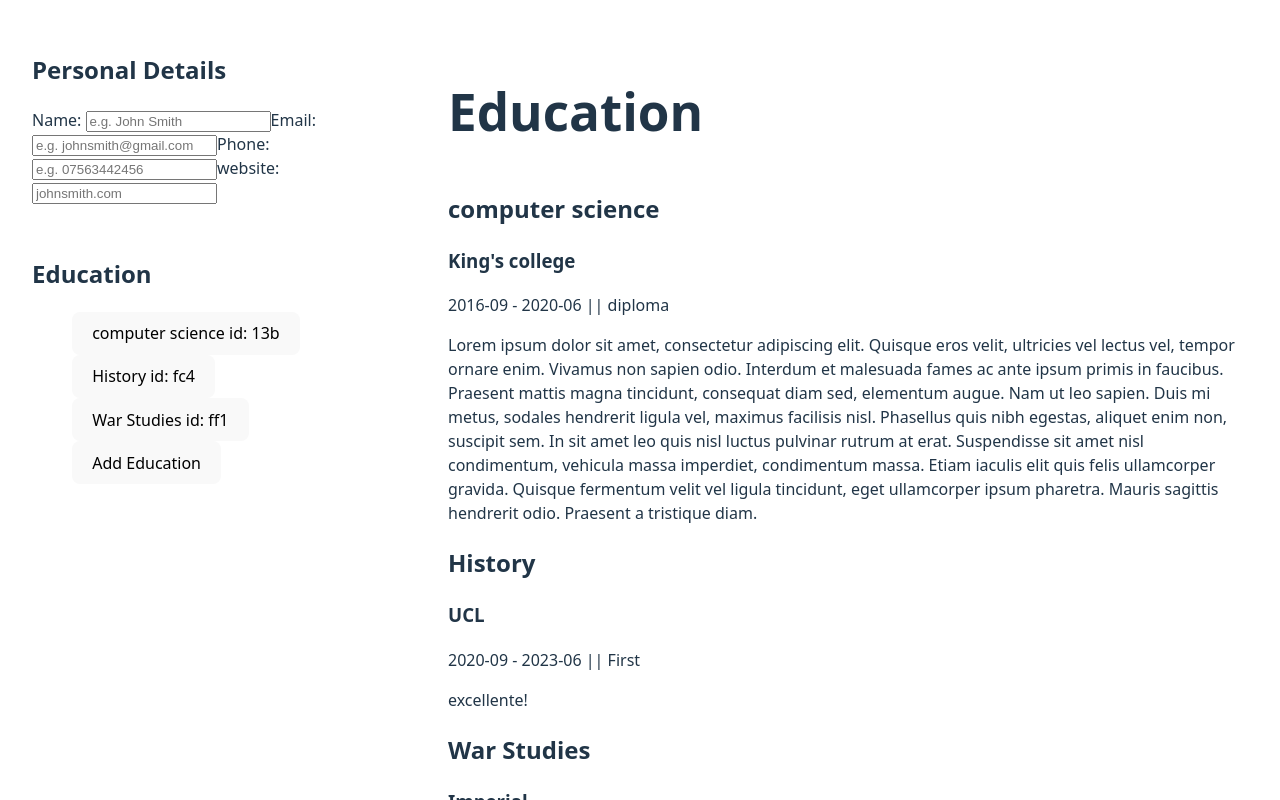
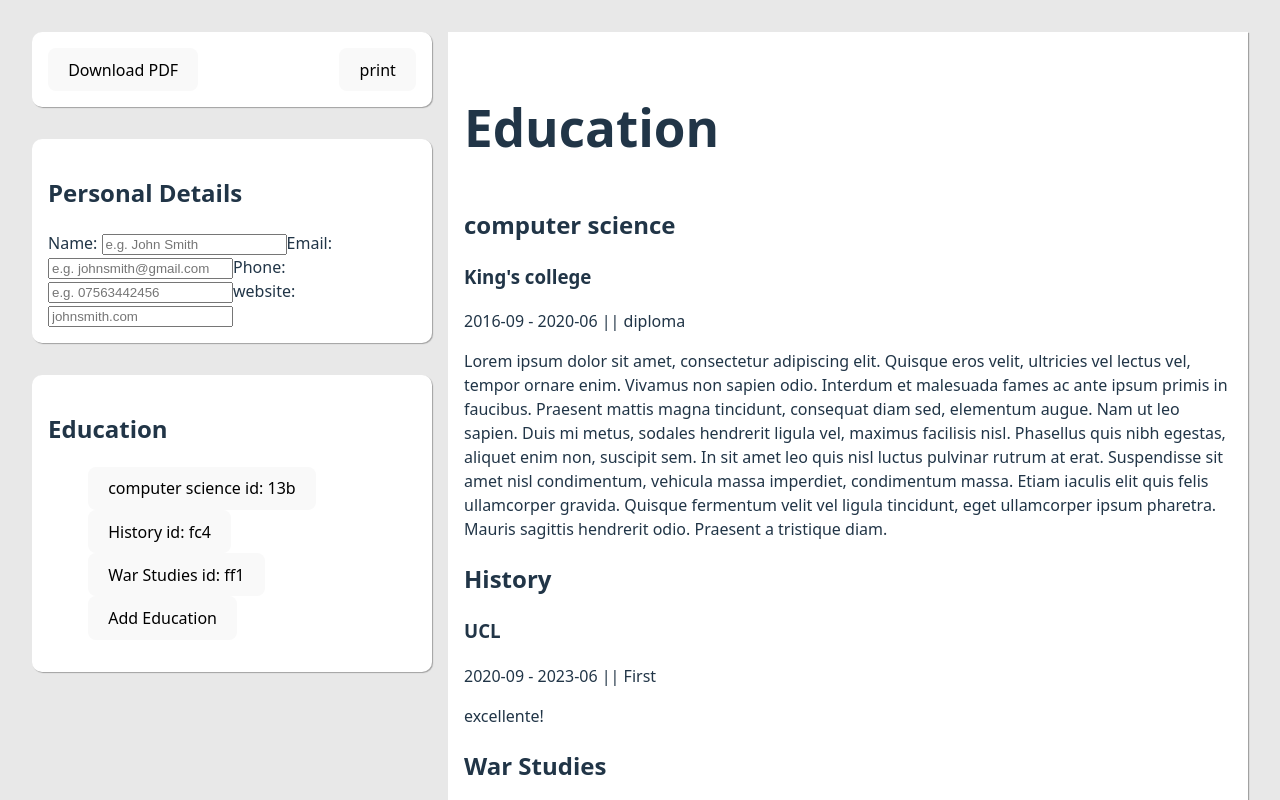
Before and after one commit to RaihanSharif/cv-maker, a React (Vite) app: page / in a window 1280 px wide. Shown: the top 800 px of the page. Built offline with nearby package versions, Linux system fonts and the light colour scheme.

Commit message:
improve light dark themes

```diff
--- a/src/App.jsx
+++ b/src/App.jsx
@@ -94,6 +94,10 @@ function App() {
   return (
     <main className="app">
       <section className="sidebar">
+        <section className="export">
+          <button>Download PDF</button>
+          <button>print</button>
+        </section>
         <PersonalInfoEdit
           personalData={personalData}
           onChange={handlePersonalOnChange}
--- a/src/styles/App.css
+++ b/src/styles/App.css
@@ -13,6 +13,22 @@
   gap: 2rem;
 }
 
+.sidebar section {
+  border: 1px solid darkgrey;
+  border-radius: 10px;
+  background-color: #242424;
+  padding: 1rem;
+}
+
+.export {
+  display: flex;
+  justify-content: space-between;
+}
+
+/* preview styles */
+.preview {
+  padding: 1rem;
+}
 /* .logo {
   height: 6em;
   padding: 1.5em;
@@ -41,6 +57,26 @@
   }
 }
 
+@media (prefers-color-scheme: light) {
+  :root {
+    color: #213547;
+    background-color: #e8e8e8;
+  }
+  a:hover {
+    color: #747bff;
+  }
+  button {
+    background-color: #f9f9f9;
+  }
+  .sidebar section,
+  .preview {
+    background-color: #ffff;
+    border: none;
+    box-shadow: 1px 1px 1px 0px rgb(12 12 12 / 32%);
+    padding: 1rem;
+  }
+}
+
 /* TODO: delete this later and do style properly */
 li {
   list-style: none;
--- a/src/styles/index.css
+++ b/src/styles/index.css
@@ -55,7 +55,7 @@ button:focus-visible {
 @media (prefers-color-scheme: light) {
   :root {
     color: #213547;
-    background-color: #ffffff;
+    background-color: #e8e8e8;
   }
   a:hover {
     color: #747bff;
@@ -63,4 +63,8 @@ button:focus-visible {
   button {
     background-color: #f9f9f9;
   }
+  .sidebar section,
+  .preview {
+    background-color: #ffff;
+  }
 }
```
